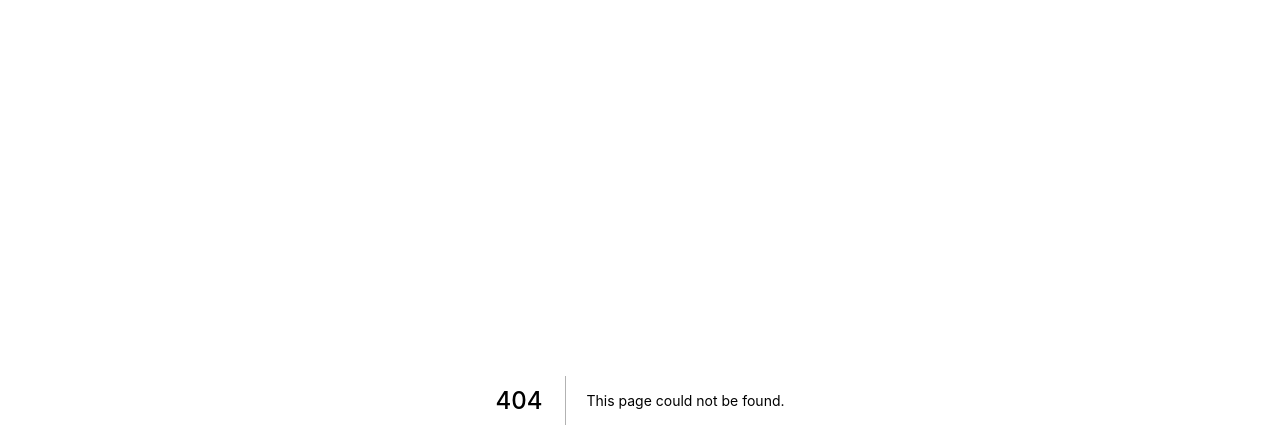
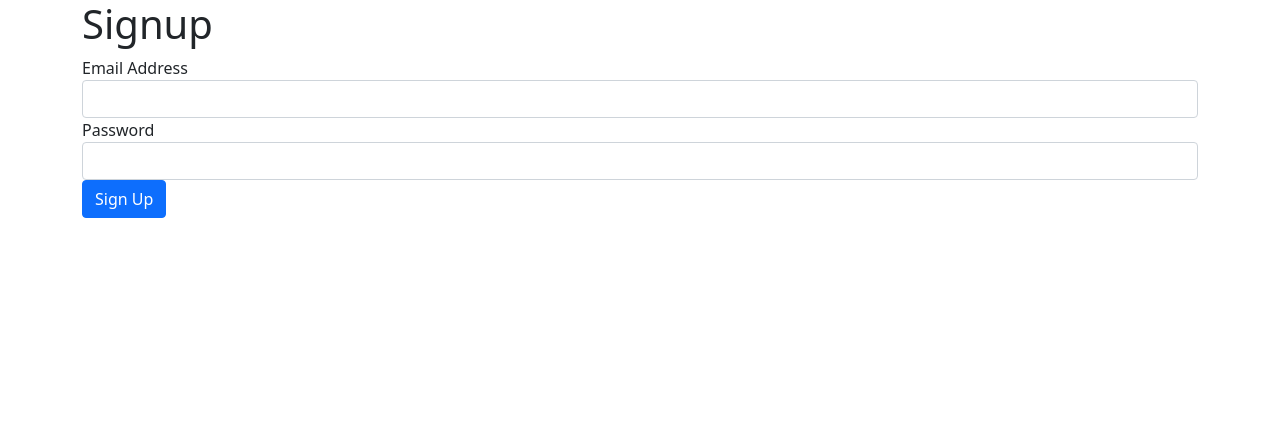
Before and after one commit to mikohan/microservices-ticketing, a Next.js app in the folder client/: page /auth/signin in a window 1280 px wide. Before the commit this address had no page. Shown: the top 448 px of the page. Built offline with nearby package versions, Linux system fonts and the light colour scheme.

Commit message:
Fixed url in getserverside props

```diff
--- /dev/null
+++ b/client/pages/auth/signin.js
@@ -0,0 +1,49 @@
+import { useState } from 'react';
+import useRequest from '../../hooks/use-request';
+import { useRouter } from 'next/router';
+
+const Signup = () => {
+  const router = useRouter();
+  const [email, setEmail] = useState('');
+  const [password, setPassword] = useState('');
+  const { doRequest, errors } = useRequest({
+    url: '/api/users/signup',
+    method: 'post',
+    body: {
+      email,
+      password,
+    },
+    onSuccess: () => router.push('/'),
+  });
+
+  const onSubmit = async (e) => {
+    e.preventDefault();
+    await doRequest();
+  };
+  return (
+    <div className="container">
+      <form onSubmit={onSubmit}>
+        <h1>Signup</h1>
+        <div className="form-group">
+          <label>Email Address</label>
+          <input
+            type="email"
+            onChange={(e) => setEmail(e.target.value)}
+            className="form-control"
+          />
+        </div>
+        <div className="form-group">
+          <label>Password</label>
+          <input
+            onChange={(e) => setPassword(e.target.value)}
+            className="form-control"
+            type="password"
+          />
+        </div>
+        {errors}
+        <button className="btn btn-primary">Sign Up</button>
+      </form>
+    </div>
+  );
+};
+export default Signup;
```
Also changed, not shown: client/api/build-client.js (added, +19 -0 lines), client/pages/index.js (+14 -2 lines).
